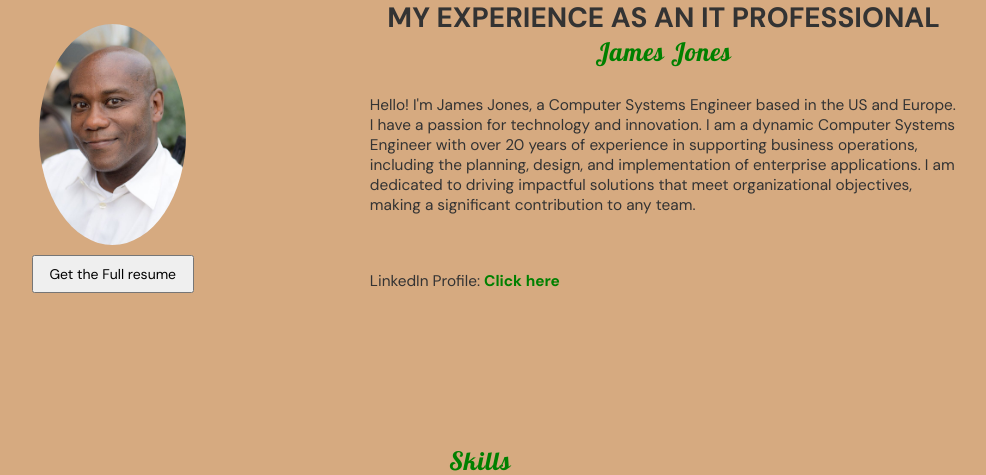
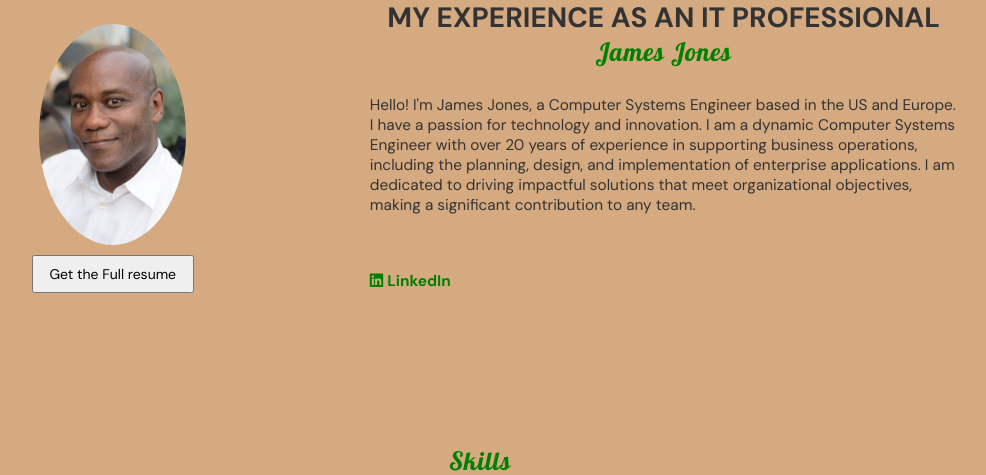
Before and after one commit to jammy-sdgku/portfolioch59, a Django app: page / in a window 1280 px wide. Shown: the part 149-624 px from the top of the page, without its empty margins (160-1146 px from the left). Run offline with Django 5.2, Linux system fonts and the light colour scheme; data comes from the database, SQL or seed files in the repository.

Commit message:
linkedIn icon addition

```diff
--- a/myportfolio/settings.py
+++ b/myportfolio/settings.py
@@ -20,10 +20,10 @@ BASE_DIR = Path(__file__).resolve().parent.parent
 SECRET_KEY = os.environ.get('SECRET_KEY') or config('SECRET_KEY', default='django-insecure-build-time-key-change-in-production')
 
 # DEBUG for production - use environment variable first, then config with fallback
-DEBUG = os.environ.get('DEBUG', 'False') == 'True'
+#DEBUG = os.environ.get('DEBUG', 'False') == 'True'
 
 # For build time, we set DEBUG to True by default
-#DEBUG = 'True'
+DEBUG = 'True'
 
 # ALLOWED_HOSTS - include all necessary hosts for production
 ALLOWED_HOSTS = config('ALLOWED_HOSTS', default='127.0.0.1,localhost', cast=Csv())
--- a/templates/base.html
+++ b/templates/base.html
@@ -13,6 +13,7 @@
     <link rel="stylesheet" href="{% static 'css/footer.css' %}">
     <link rel="stylesheet" href="{% static 'css/responsive.css' %}">
     <link rel="stylesheet" href="{% static 'css/world_clock.css' %}">
+    <link rel="stylesheet" href="https://cdnjs.cloudflare.com/ajax/libs/font-awesome/6.5.0/css/all.min.css">
     <title>{% block title %}{% endblock %}</title>
     <!-- Favicon -->
     <link rel="icon" type="image/x-icon" href="{% static 'img/favicon.ico' %}">
--- a/templates/portfolio/aboutme.html
+++ b/templates/portfolio/aboutme.html
@@ -21,7 +21,8 @@
         <p>
             Hello! I'm James Jones, a Computer Systems Engineer based in the US and Europe. I have a passion for technology and innovation. I am a dynamic Computer Systems Engineer with over 20 years of experience in supporting business operations, including the planning, design, and implementation of enterprise applications. I am dedicated to driving impactful solutions that meet organizational objectives, making a significant contribution to any team.
         </p>
-        <p>LinkedIn Profile: <a href="https://www.linkedin.com/in/james-c-jones-59a9a41/">Click here</a></p>
+        <p><a href="https://www.linkedin.com/in/james-c-jones-59a9a41/" target="_blank" rel="noopener">
+            <i class="fab fa-linkedin">&nbsp;</i>LinkedIn</a></p>
 
     </div>
 </section>
```
